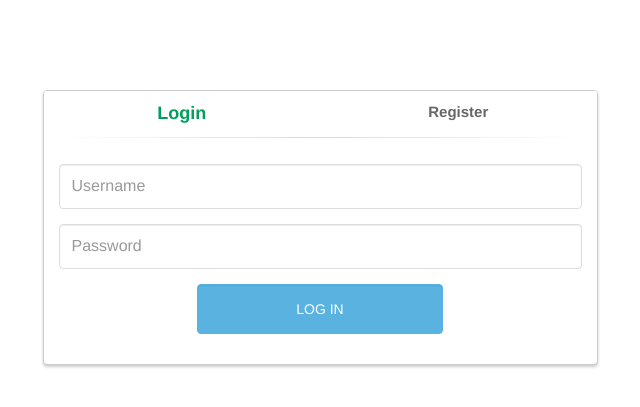
After one commit to RaduTodor/TestingPHP, a PHP site: page /login.php in a window 1280 px wide. The commit adds this page. Shown: the top 407 px of the page, without its empty margins (320-960 px from the left). Run offline with PHP 8.4, Linux system fonts and the light colour scheme; some libraries are stand-ins or nearby versions.

Commit message:
New index page added and login moved to separate file

```diff
--- a/authenticate.php
+++ b/authenticate.php
@@ -1,7 +1,6 @@
 <?php
 
 require_once "db.php";
-
 
 function authenticateUser(string $username, string $password, PDO $pdo)
 {
@@ -30,9 +29,9 @@ function authenticateUser(string $username, string $password, PDO $pdo)
 $authenticateSucceeded = authenticateUser($_POST["username"],$_POST["password"], $pdo);
 if($authenticateSucceeded)
 {
-    header("Location: edit.php");
+    header("Location: index.php");
 }
 else
 {
-    header("Location: index.php");
+    header("Location: login.php");
 }
--- a/edit.php
+++ b/edit.php
@@ -2,7 +2,7 @@
             session_start();
 			if(!isset($_SESSION["username"]))
 			{
-				header("Location: index.php");
+				header("Location: login.php");
 			}
 ?>
 <html>
--- a/logOut.php
+++ b/logOut.php
@@ -4,7 +4,7 @@ if ( isset( $_COOKIE[session_name()] ) )
 setcookie( session_name(), "", time()-3600, "/" );
 $_SESSION = array();
 session_destroy();
-if(($_SERVER['REQUEST_URI'])!="/index.php")
+if(($_SERVER['REQUEST_URI'])!="/login.php")
 {
-    header("Location: index.php");
+    header("Location: login.php");
 }
--- /dev/null
+++ b/login.php
@@ -0,0 +1,69 @@
+<?php
+require_once "logOut.php";
+?>
+<html>
+<link href="//maxcdn.bootstrapcdn.com/bootstrap/3.3.0/css/bootstrap.min.css" rel="stylesheet" id="bootstrap-css">
+<script src="//maxcdn.bootstrapcdn.com/bootstrap/3.3.0/js/bootstrap.min.js"></script>
+<script src="//code.jquery.com/jquery-1.11.1.min.js"></script>
+<link href="index.css" rel="stylesheet" id="bootstrap-css">
+<script src="index.js"></script>
+
+<div class="container">
+    	<div class="row">
+			<div class="col-md-6 col-md-offset-3">
+				<div class="panel panel-login">
+					<div class="panel-heading">
+						<div class="row">
+							<div class="col-xs-6">
+								<a href="#" class="active" id="login-form-link">Login</a>
+							</div>
+							<div class="col-xs-6">
+								<a href="#" id="register-form-link">Register</a>
+							</div>
+						</div>
+						<hr>
+					</div>
+					<div class="panel-body">
+						<div class="row">
+							<div class="col-lg-12">
+								<form id="login-form" action="authenticate.php" method="post" role="form" style="display: block;">
+									<div class="form-group">
+										<input type="text" name="username" id="username" tabindex="1" class="form-control" placeholder="Username" value="">
+									</div>
+									<div class="form-group">
+										<input type="password" name="password" id="password" tabindex="2" class="form-control" placeholder="Password">
+									</div>
+									<div class="form-group">
+										<div class="row">
+											<div class="col-sm-6 col-sm-offset-3">
+												<input type="submit" name="login-submit" id="login-submit" tabindex="4" class="form-control btn btn-login" value="Log In">
+											</div>
+										</div>
+									</div>
+								</form>
+								<form id="register-form" action="register.php" method="post" role="form" style="display: none;">
+									<div class="form-group">
+										<input type="text" name="username" id="username" tabindex="1" class="form-control" placeholder="Username" value="">
+									</div>
+									<div class="form-group">
+										<input type="email" name="email" id="email" tabindex="2" class="form-control" placeholder="Email Address" value="">
+									</div>
+									<div class="form-group">
+										<input type="password" name="password" id="password" tabindex="3" minlength="5" class="form-control" placeholder="Password">
+									</div>
+									<div class="form-group">
+										<div class="row">
+											<div class="col-sm-6 col-sm-offset-3">
+												<input type="submit" name="register-submit" id="register-submit" tabindex="4" class="form-control btn btn-register" value="Register Now">
+											</div>
+										</div>
+									</div>
+								</form>
+							</div>
+						</div>
+					</div>
+				</div>
+			</div>
+		</div>
+	</div>
+</html>
--- a/register.php
+++ b/register.php
@@ -8,7 +8,7 @@ function registerUserInDb(string $username, string $password, string $email, PDO
     $password=password_hash($password,PASSWORD_DEFAULT);
     $stmt = $pdo->prepare($sql);
     $stmt->execute([$email,$password,$username]);
-    echo('You were registered successfully '.$username);
+    header("Location: index.php");
 }
 
 registerUserInDb($_POST["username"],$_POST["password"],$_POST["email"], $pdo);
```
Also changed, not shown: index.php (+26 -35 lines).
